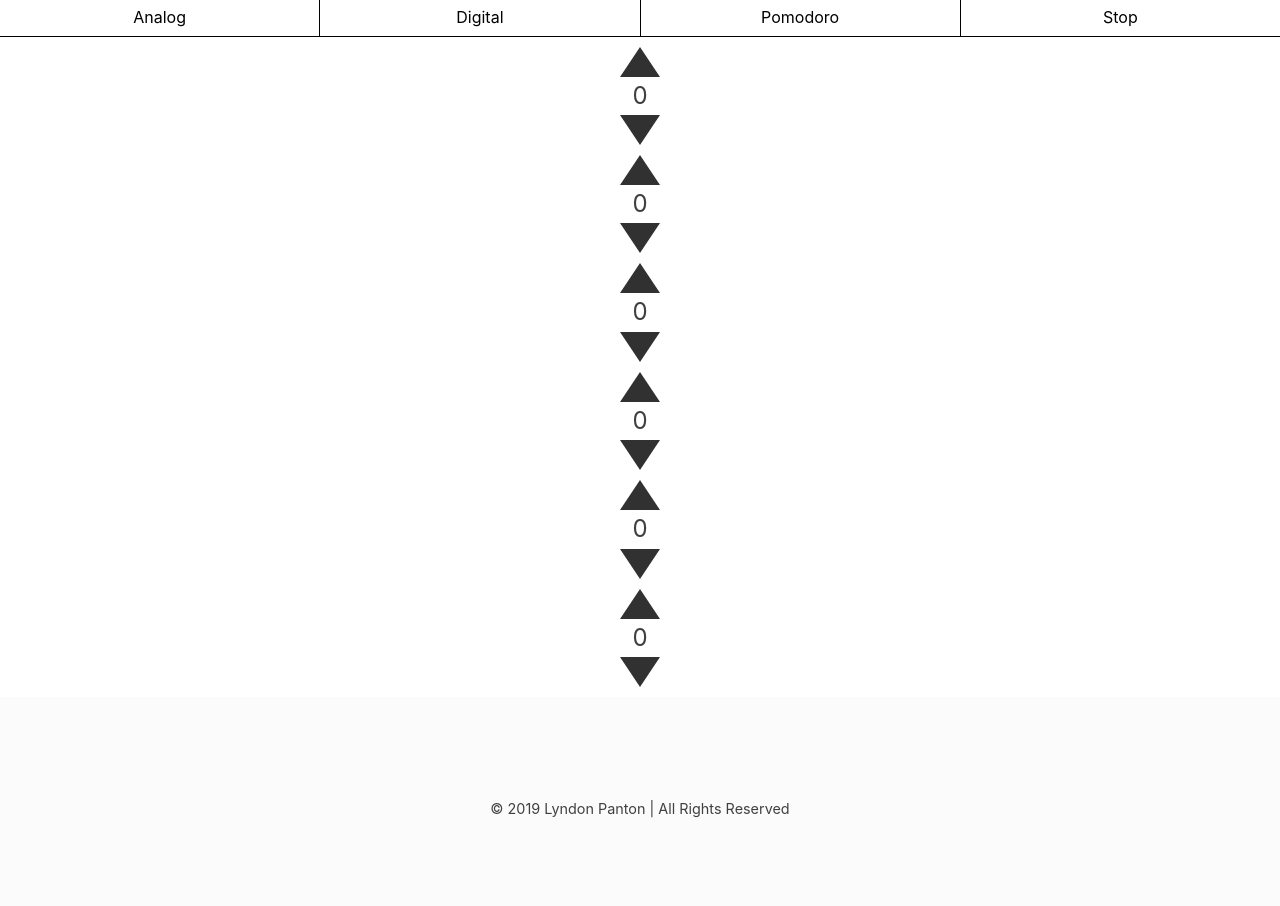
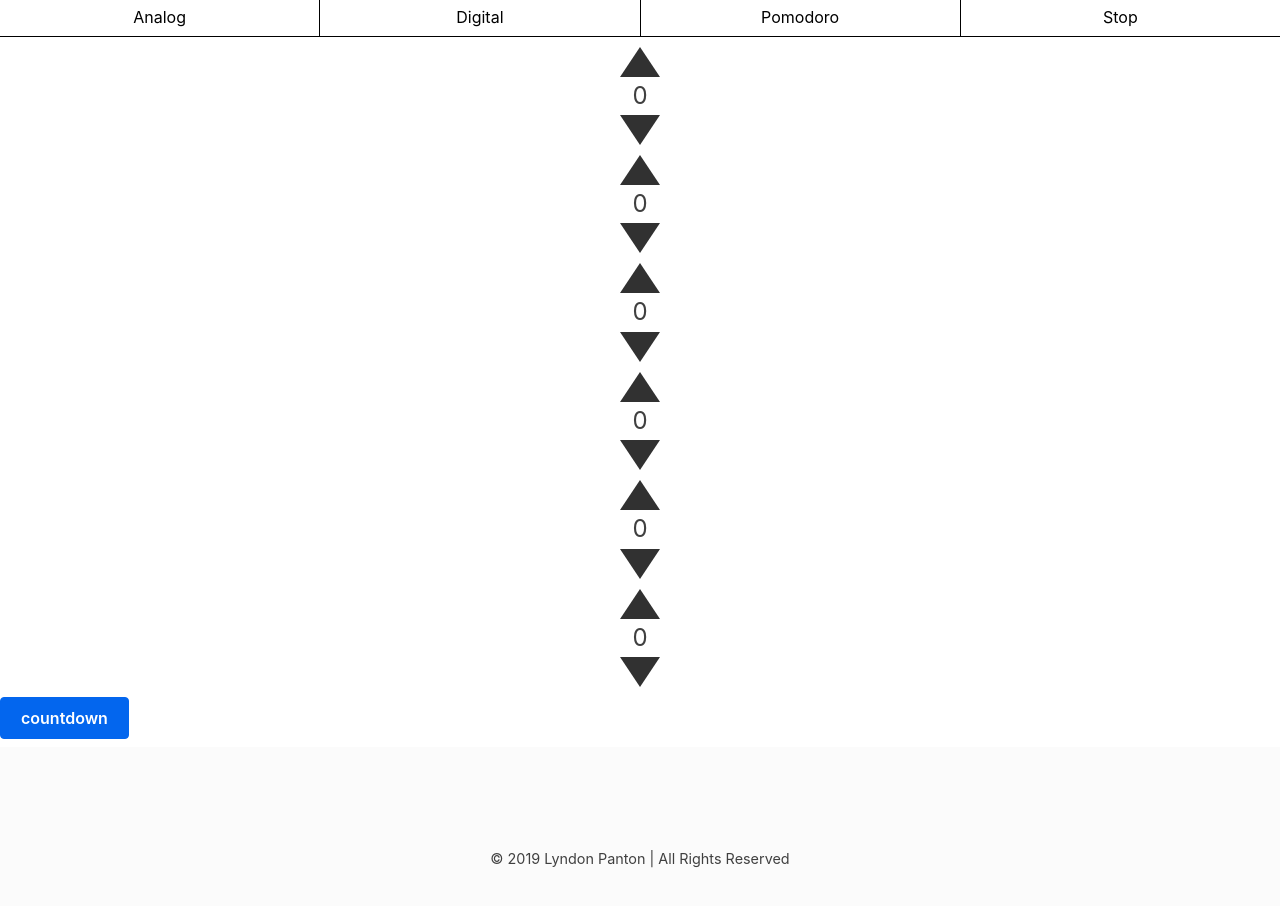
Before and after one commit to lyndonpanton/react-time, a React (Create React App) app: page / in a window 1280 px wide. Both pictures are taken after a click on the item "Pomodoro". Shown: the top 906 px of the page. Built offline with nearby package versions, Linux system fonts and the light colour scheme.

Commit message:
imported button component, added button to component

```diff
--- a/src/Pomodoro.js
+++ b/src/Pomodoro.js
@@ -1,4 +1,5 @@
 import React from "react";
+import Button from "./Button";
 
 class Pomodoro extends React.Component {
 	constructor(props) {
@@ -28,6 +29,7 @@ class Pomodoro extends React.Component {
 	render() {
 		return (
 			<div className="pomodoro">
+				<div className="pomodoro-clock">
 					<div className="column">
 						<div className="arrow-up" tabIndex="0" onClick={() => this.add("hourTen")}></div>
 						<div className="digit">{this.state.hourTen}</div>
@@ -64,6 +66,9 @@ class Pomodoro extends React.Component {
 						<div className="arrow-down" tabIndex="0" onClick={() => this.minus("secondOne")}></div>
 					</div>
 				</div>
+
+				<Button type="countdown" handleClick={() => this.tick()} />
+			</div>
 		);
 	}
 }
```
Lines whose indentation alone changed are shown as unchanged.
